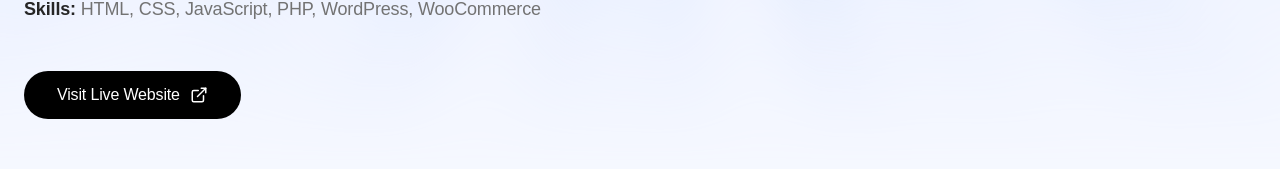
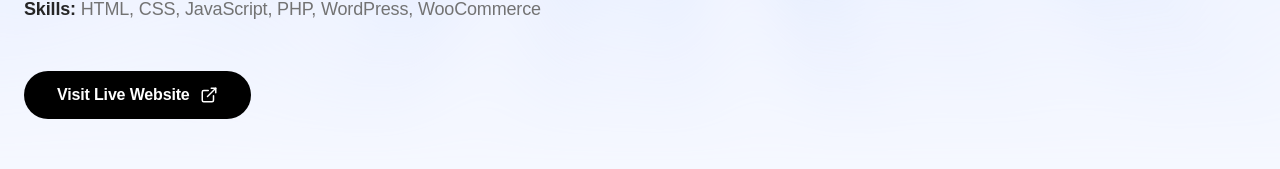
Before and after one commit to almazbisenbaev/almaz, a Next.js app: page /silverskin in a window 1280 px wide. Shown: the part 354-523 px from the top of the page. Built offline with nearby package versions, Linux system fonts and the light colour scheme; a web font is replaced by a local one.

Commit message:
Update buttons

```diff
--- a/src/app/globals.css
+++ b/src/app/globals.css
@@ -16,8 +16,6 @@
 @media (min-width: 1024px) { .container { max-width: 1024px !important; } }
 @media (min-width: 1280px) { .container { max-width: 1280px !important; } }
 @media (min-width: 1536px) { .container { max-width: 1536px !important; } }
-
-@custom-variant dark (&:is(.dark *));
 
 :root {
   --accent: oklch(0.97 0 0);
@@ -85,12 +83,6 @@ body {
 
 a {
   text-decoration: none;
-}
-
-@media (prefers-color-scheme: dark) {
-  html {
-    color-scheme: dark;
-  }
 }
 
 /* Reviews Masonry Layout */
@@ -930,12 +922,13 @@ a {
 
 /* ── button ────────────────────────────────────────────────── */
 .button {
-  font-weight: 500;
+  font-weight: 600;
   border: 1px solid transparent;
   border-radius: 99px;
   background: rgba(0,0,0,0.1);
   padding: 16px 32px;
   font-size: 16px;
+  letter-spacing: -0.01em;
   line-height: 1;
   text-align: center;
   display: inline-flex;
@@ -961,6 +954,7 @@ a {
 .button-black:hover, .button-black:focus { background: #1a1a1a; }
 
 .button-white { color: #000; background: #fff; }
+.button-white:hover, .button-white:focus { background: rgba(255, 255, 255, 0.8); }
 
 /* ── portfolio-accordion ───────────────────────────────────── */
 .portfolio-accordion {
```
